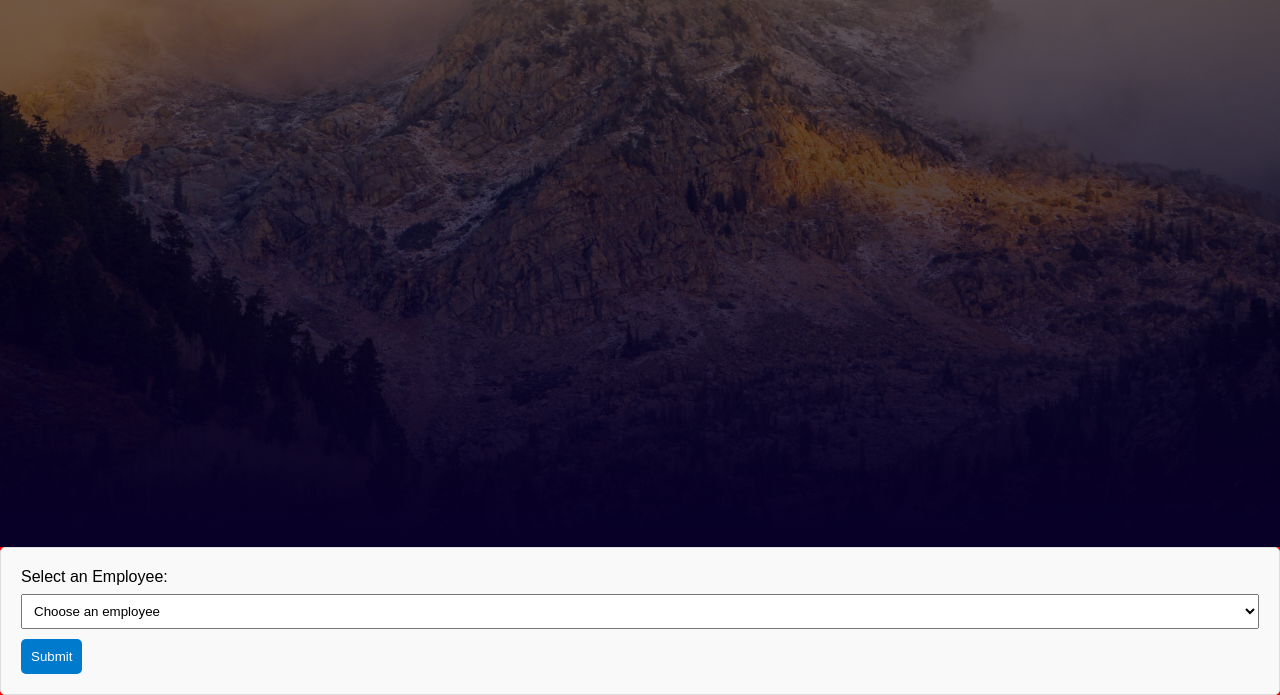
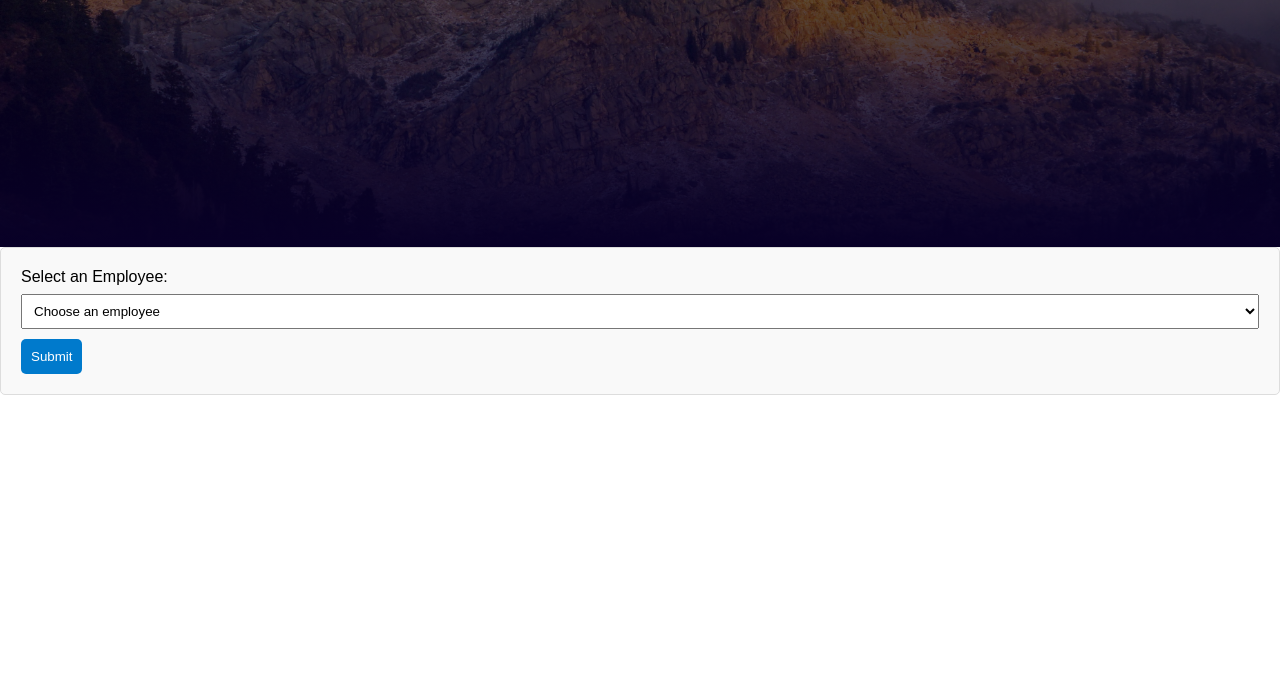
Before and after one commit to DesignIBF/employee-of-the-month, a plain HTML site: page index.html in a window 1280 px wide. Shown: the part 253-948 px from the top of the page. After the commit the page ends 800 px from the top, so only its background shows below. Drawn offline with Linux system fonts and the light colour scheme.

Commit message:
Add files via upload

```diff
--- a/css/styles.css
+++ b/css/styles.css
@@ -1,7 +1,6 @@
 body{
   margin: 0em;
   font-family: sofia pro;
-  background-color: red;
 }
 
 header {
@@ -9,7 +8,7 @@ header {
     linear-gradient(to bottom, rgba(0, 0, 0, 0.3), rgba(8, 0, 39, 1)),
     url('/images/background.jpg');
 
-  height: 100vh;
+  height: 500px;
   background-position:center;
   background-repeat: no-repeat;
   background-size: cover;
```
